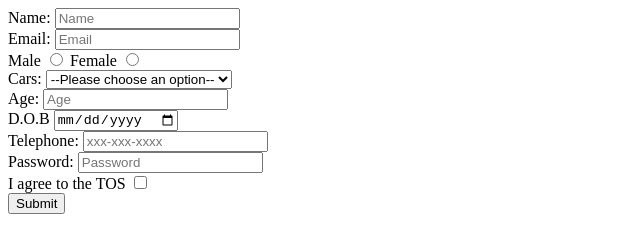
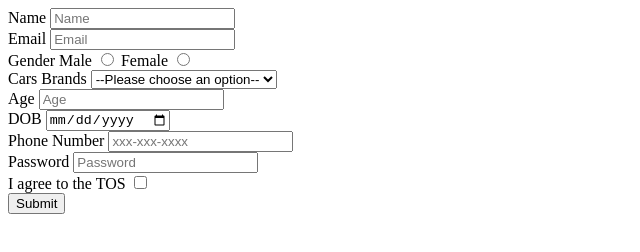
Before and after one commit to acciojob/signup-form-car-shalujha123, a website: page main.html in a window 1280 px wide. Shown: the whole page, without its empty margins (0-640 px from the left). Drawn offline with Linux system fonts and the light colour scheme.

Commit message:
created a submission

```diff
--- a/main.html
+++ b/main.html
@@ -9,31 +9,29 @@
 <body>
 	<!-- the entire body must be written by student -->
 <form method="post">
-	<label for="name">Name: </label>
+	<label for="name">Name </label>
 	<input type="text" id="name" placeholder="Name" required><br>
-	<label for="email">Email: </label>
+	<label for="email">Email </label>
 	<input type="email" id="email" placeholder="Email" required><br>
+	<label>Gender </label>
     <label for="gender_m">Male</label>
 	<input type="radio" id="gender_m" name="gender" required>
 	<label for="gender_f">Female</label>
 	<input type="radio" id="gender_f" name="gender" required><br>
-	<label for="cars">Cars: </label>
+	<label for="cars">Cars Brands </label>
 	<select id="cars" required >
 		<option>--Please choose an option--</option>
-		<option>Creta</option>
-		<option>Fortuner</option>
-		<option>Swift</option>
+		<option>BMW</option>
 		<option>Audi</option>
-		<option>BMW</option>
-		<option>Tesla</option>
+		<option>Mercedez</option>
 	</select><br>
-	<label for="age">Age: </label>
+	<label for="age">Age </label>
 	<input type="number" placeholder="Age" id="age" min=0  required><br>
-	<label for="dob">D.O.B</label>
+	<label for="dob">DOB </label>
 	<input type="date" id="dob" required><br>
-	<label for="tel">Telephone: </label>
+	<label for="tel">Phone Number </label>
 	<input type="tel" id="tel" placeholder="xxx-xxx-xxxx"><br>
-	<label for="password">Password: </label>
+	<label for="password">Password </label>
 	<input type="password" id="password" placeholder="Password" required><br>
 	<label for="tos">I agree to the TOS</label>
 	<input type="checkbox" id="tos" required><br>
```
